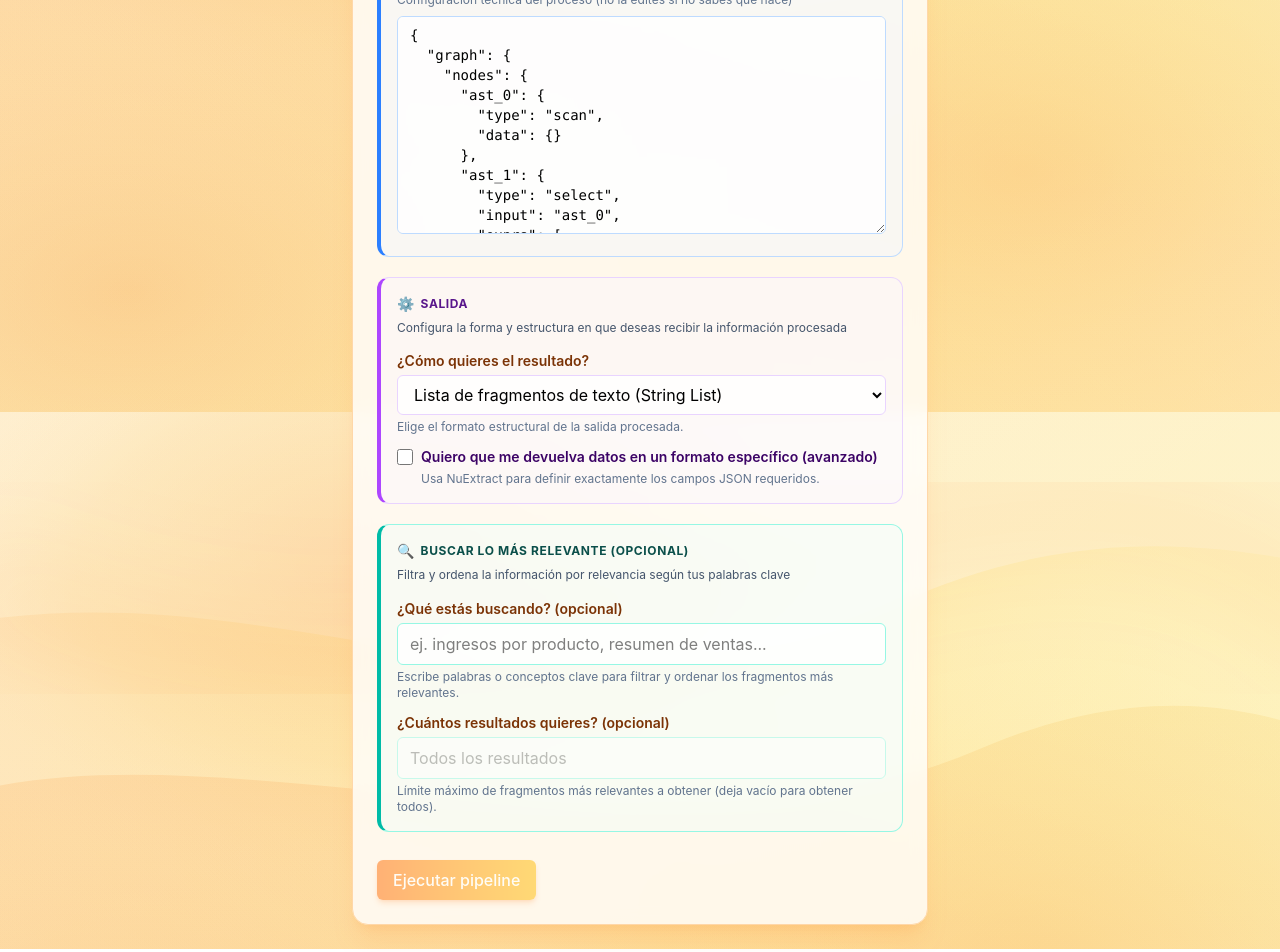
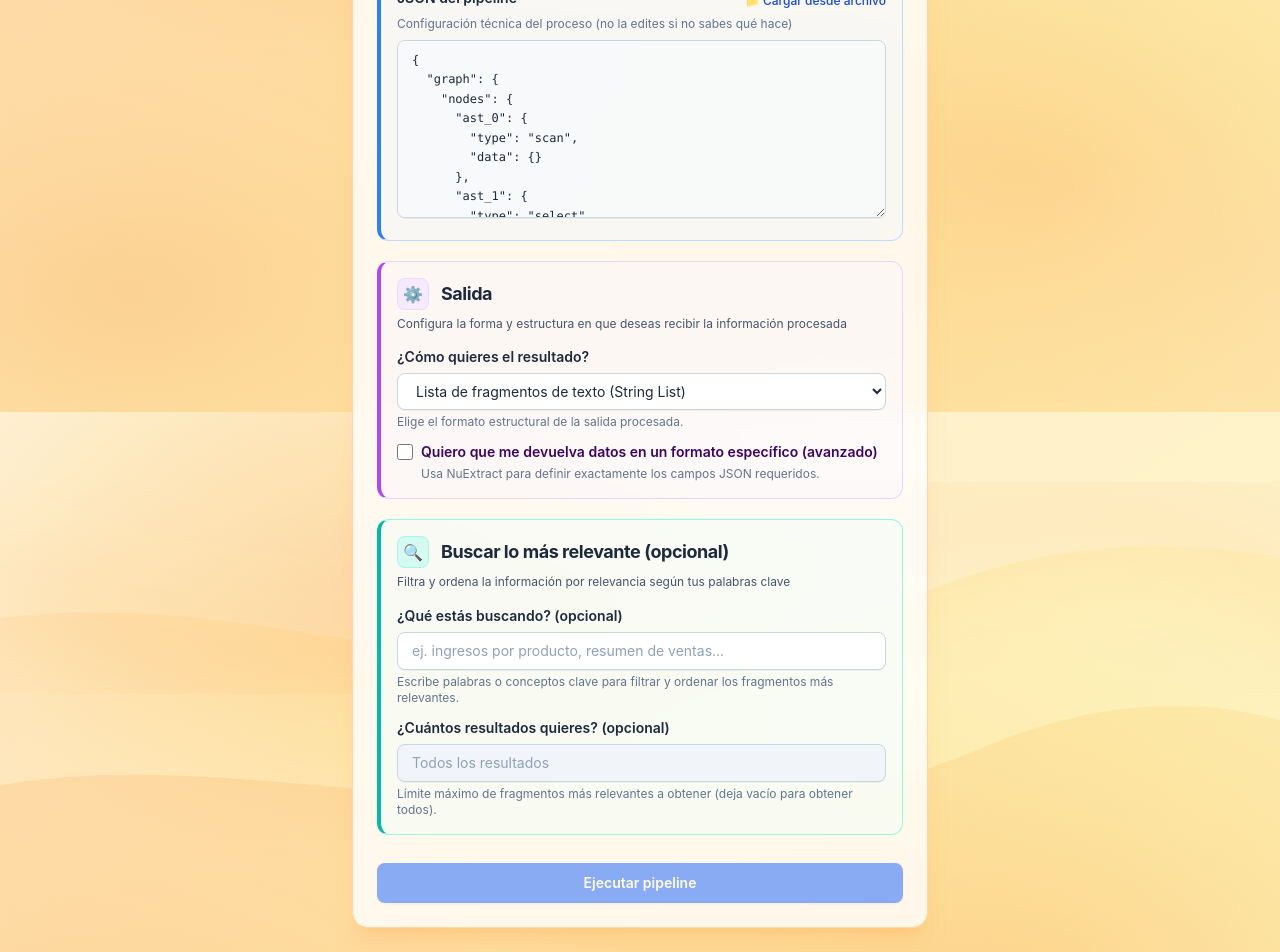
Before and after one commit to Edahi98/ByteRevParser, a React app in the folder frontend/: page / in a window 1280 px wide. Shown: the part 388-1340 px from the top of the page. Built offline with nearby package versions, Linux system fonts and the light colour scheme; the HTML template or start-up script is replaced by a standard one.

Commit message:
feat(frontend): apply OLAN blue brand palette to form atoms
Replace the warm orange/amber/yellow accents with OLAN's blue/sky/
cyan/indigo palette and cleaner corporate borders and focus states
across Button, Checkbox, FileInput, Label, SectionTitle, Select,
TextArea and TextInput.

```diff
--- a/frontend/src/components/atoms/Button.jsx
+++ b/frontend/src/components/atoms/Button.jsx
@@ -1,7 +1,8 @@
 const VARIANT_CLASSES = {
   primary:
-    'bg-gradient-to-r from-orange-500 to-amber-400 text-white shadow-md shadow-orange-500/30 hover:from-orange-600 hover:to-amber-500',
-  secondary: 'bg-amber-100 text-amber-900 hover:bg-amber-200',
+    'bg-blue-600 hover:bg-blue-700 text-white font-semibold shadow-sm focus:outline-none focus:ring-2 focus:ring-blue-500 focus:ring-offset-2 rounded-lg py-2.5 px-5 transition-all text-sm w-full cursor-pointer disabled:opacity-50 disabled:cursor-not-allowed disabled:hover:bg-blue-600',
+  secondary:
+    'bg-slate-100 hover:bg-slate-200 text-slate-700 font-medium rounded-lg py-2 px-4 transition-all text-sm border border-slate-200 cursor-pointer disabled:opacity-50 disabled:cursor-not-allowed',
 }
 
 export function Button({ children, onClick, type = 'button', variant = 'primary', disabled = false }) {
@@ -10,7 +11,7 @@ export function Button({ children, onClick, type = 'button', variant = 'primary'
       type={type}
       onClick={onClick}
       disabled={disabled}
-      className={`px-4 py-2 rounded-md font-medium transition-colors disabled:opacity-50 disabled:cursor-not-allowed ${VARIANT_CLASSES[variant]}`}
+      className={`${VARIANT_CLASSES[variant] || VARIANT_CLASSES.primary}`}
     >
       {children}
     </button>
--- a/frontend/src/components/atoms/Checkbox.jsx
+++ b/frontend/src/components/atoms/Checkbox.jsx
@@ -1,12 +1,14 @@
 const ACCENT_CLASSES = {
-  blue: 'border-blue-300 text-blue-600 focus:ring-blue-400 accent-blue-500',
-  purple: 'border-purple-300 text-purple-600 focus:ring-purple-400 accent-purple-500',
-  teal: 'border-teal-300 text-teal-600 focus:ring-teal-400 accent-teal-500',
-  orange: 'border-orange-300 text-orange-600 focus:ring-orange-400 accent-orange-500',
+  blue: 'border-slate-300 text-blue-600 focus:ring-2 focus:ring-blue-500/30 accent-blue-600',
+  sky: 'border-slate-300 text-sky-600 focus:ring-2 focus:ring-sky-500/30 accent-sky-600',
+  cyan: 'border-slate-300 text-cyan-600 focus:ring-2 focus:ring-cyan-500/30 accent-cyan-600',
+  indigo: 'border-slate-300 text-indigo-600 focus:ring-2 focus:ring-indigo-500/30 accent-indigo-600',
+  purple: 'border-slate-300 text-purple-600 focus:ring-2 focus:ring-purple-500/30 accent-purple-600',
+  teal: 'border-slate-300 text-teal-600 focus:ring-2 focus:ring-teal-500/30 accent-teal-600',
 }
 
-export function Checkbox({ id, checked, onChange, disabled = false, accent = 'orange' }) {
-  const accentStyle = ACCENT_CLASSES[accent] || ACCENT_CLASSES.orange
+export function Checkbox({ id, checked, onChange, disabled = false, accent = 'blue' }) {
+  const accentStyle = ACCENT_CLASSES[accent] || ACCENT_CLASSES.blue
 
   return (
     <input
@@ -15,7 +17,7 @@ export function Checkbox({ id, checked, onChange, disabled = false, accent = 'or
       checked={checked}
       onChange={onChange}
       disabled={disabled}
-      className={`h-4 w-4 rounded cursor-pointer disabled:cursor-not-allowed disabled:opacity-50 ${accentStyle}`}
+      className={`h-4 w-4 rounded border cursor-pointer disabled:cursor-not-allowed disabled:opacity-50 transition-colors ${accentStyle}`}
     />
   )
 }
--- a/frontend/src/components/atoms/Label.jsx
+++ b/frontend/src/components/atoms/Label.jsx
@@ -1,6 +1,6 @@
 export function Label({ children, htmlFor }) {
   return (
-    <label htmlFor={htmlFor} className="block text-sm font-semibold text-amber-900 mb-1">
+    <label htmlFor={htmlFor} className="block text-sm font-semibold text-slate-800 mb-1.5">
       {children}
     </label>
   )
--- a/frontend/src/components/atoms/SectionTitle.jsx
+++ b/frontend/src/components/atoms/SectionTitle.jsx
@@ -1,17 +1,23 @@
-const ACCENT_TITLE_CLASSES = {
-  blue: 'text-blue-900',
-  purple: 'text-purple-900',
-  teal: 'text-teal-900',
-  amber: 'text-amber-900',
+const ACCENT_ICON_CLASSES = {
+  blue: 'bg-blue-100/80 text-blue-700 border-blue-200/70',
+  sky: 'bg-sky-100/80 text-sky-700 border-sky-200/70',
+  cyan: 'bg-cyan-100/80 text-cyan-700 border-cyan-200/70',
+  indigo: 'bg-indigo-100/80 text-indigo-700 border-indigo-200/70',
+  purple: 'bg-purple-100/80 text-purple-700 border-purple-200/70',
+  teal: 'bg-teal-100/80 text-teal-700 border-teal-200/70',
 }
 
-export function SectionTitle({ children, icon, accent = 'amber' }) {
-  const textColorClass = ACCENT_TITLE_CLASSES[accent] || ACCENT_TITLE_CLASSES.amber
+export function SectionTitle({ children, icon, accent = 'blue' }) {
+  const iconStyle = ACCENT_ICON_CLASSES[accent] || ACCENT_ICON_CLASSES.blue
 
   return (
-    <h3 className={`text-xs font-bold uppercase tracking-wider flex items-center gap-1.5 ${textColorClass}`}>
-      {icon && <span className="text-sm normal-case select-none">{icon}</span>}
+    <h2 className="text-base md:text-lg font-bold text-slate-800 tracking-tight flex items-center gap-3">
+      {icon && (
+        <span className={`w-8 h-8 rounded-lg border flex items-center justify-center text-base select-none ${iconStyle}`}>
+          {icon}
+        </span>
+      )}
       <span>{children}</span>
-    </h3>
+    </h2>
   )
 }
--- a/frontend/src/components/atoms/Select.jsx
+++ b/frontend/src/components/atoms/Select.jsx
@@ -1,12 +1,14 @@
 const ACCENT_CLASSES = {
-  blue: 'focus:ring-blue-400 focus:border-blue-400 border-blue-200',
-  purple: 'focus:ring-purple-400 focus:border-purple-400 border-purple-200',
-  teal: 'focus:ring-teal-400 focus:border-teal-400 border-teal-200',
-  orange: 'focus:ring-orange-400 focus:border-orange-400 border-orange-200',
+  blue: 'focus:ring-2 focus:ring-blue-500/20 focus:border-blue-600 border-slate-300',
+  sky: 'focus:ring-2 focus:ring-sky-500/20 focus:border-sky-600 border-slate-300',
+  cyan: 'focus:ring-2 focus:ring-cyan-500/20 focus:border-cyan-600 border-slate-300',
+  indigo: 'focus:ring-2 focus:ring-indigo-500/20 focus:border-indigo-600 border-slate-300',
+  purple: 'focus:ring-2 focus:ring-purple-500/20 focus:border-purple-600 border-slate-300',
+  teal: 'focus:ring-2 focus:ring-teal-500/20 focus:border-teal-600 border-slate-300',
 }
 
-export function Select({ id, value, onChange, options, disabled = false, accent = 'orange' }) {
-  const accentStyle = ACCENT_CLASSES[accent] || ACCENT_CLASSES.orange
+export function Select({ id, value, onChange, options, disabled = false, accent = 'blue' }) {
+  const accentStyle = ACCENT_CLASSES[accent] || ACCENT_CLASSES.blue
 
   return (
     <select
@@ -14,7 +16,7 @@ export function Select({ id, value, onChange, options, disabled = false, accent
       value={value}
       onChange={onChange}
       disabled={disabled}
-      className={`w-full px-3 py-2 border rounded-md bg-white/80 focus:outline-none focus:ring-2 disabled:opacity-50 disabled:cursor-not-allowed ${accentStyle}`}
+      className={`w-full px-3.5 py-2 text-sm text-slate-800 bg-white border rounded-lg shadow-2xs focus:outline-none transition-all cursor-pointer disabled:bg-slate-100 disabled:text-slate-400 disabled:cursor-not-allowed ${accentStyle}`}
     >
       {options.map((option) => (
         <option key={option.value} value={option.value}>
--- a/frontend/src/components/atoms/TextArea.jsx
+++ b/frontend/src/components/atoms/TextArea.jsx
@@ -1,12 +1,14 @@
 const ACCENT_CLASSES = {
-  blue: 'focus:ring-blue-400 focus:border-blue-400 border-blue-200',
-  purple: 'focus:ring-purple-400 focus:border-purple-400 border-purple-200',
-  teal: 'focus:ring-teal-400 focus:border-teal-400 border-teal-200',
-  orange: 'focus:ring-orange-400 focus:border-orange-400 border-orange-200',
+  blue: 'focus:ring-2 focus:ring-blue-500/20 focus:border-blue-600 border-slate-300',
+  sky: 'focus:ring-2 focus:ring-sky-500/20 focus:border-sky-600 border-slate-300',
+  cyan: 'focus:ring-2 focus:ring-cyan-500/20 focus:border-cyan-600 border-slate-300',
+  indigo: 'focus:ring-2 focus:ring-indigo-500/20 focus:border-indigo-600 border-slate-300',
+  purple: 'focus:ring-2 focus:ring-purple-500/20 focus:border-purple-600 border-slate-300',
+  teal: 'focus:ring-2 focus:ring-teal-500/20 focus:border-teal-600 border-slate-300',
 }
 
-export function TextArea({ id, value, onChange, rows = 10, accent = 'orange' }) {
-  const accentStyle = ACCENT_CLASSES[accent] || ACCENT_CLASSES.orange
+export function TextArea({ id, value, onChange, rows = 8, accent = 'blue' }) {
+  const accentStyle = ACCENT_CLASSES[accent] || ACCENT_CLASSES.blue
 
   return (
     <textarea
@@ -15,7 +17,7 @@ export function TextArea({ id, value, onChange, rows = 10, accent = 'orange' })
       onChange={onChange}
       rows={rows}
       spellCheck={false}
-      className={`w-full px-3 py-2 font-mono text-sm border rounded-md bg-white/80 focus:outline-none focus:ring-2 ${accentStyle}`}
+      className={`w-full px-3.5 py-2.5 font-mono text-xs text-slate-800 bg-slate-50/70 focus:bg-white border rounded-lg shadow-2xs focus:outline-none transition-all leading-relaxed ${accentStyle}`}
     />
   )
 }
--- a/frontend/src/components/atoms/TextInput.jsx
+++ b/frontend/src/components/atoms/TextInput.jsx
@@ -1,12 +1,14 @@
 const ACCENT_CLASSES = {
-  blue: 'focus:ring-blue-400 focus:border-blue-400 border-blue-200',
-  purple: 'focus:ring-purple-400 focus:border-purple-400 border-purple-200',
-  teal: 'focus:ring-teal-400 focus:border-teal-400 border-teal-200',
-  orange: 'focus:ring-orange-400 focus:border-orange-400 border-orange-200',
+  blue: 'focus:ring-2 focus:ring-blue-500/20 focus:border-blue-600 border-slate-300',
+  sky: 'focus:ring-2 focus:ring-sky-500/20 focus:border-sky-600 border-slate-300',
+  cyan: 'focus:ring-2 focus:ring-cyan-500/20 focus:border-cyan-600 border-slate-300',
+  indigo: 'focus:ring-2 focus:ring-indigo-500/20 focus:border-indigo-600 border-slate-300',
+  purple: 'focus:ring-2 focus:ring-purple-500/20 focus:border-purple-600 border-slate-300',
+  teal: 'focus:ring-2 focus:ring-teal-500/20 focus:border-teal-600 border-slate-300',
 }
 
-export function TextInput({ id, type = 'text', value, onChange, placeholder, min, disabled = false, accent = 'orange' }) {
-  const accentStyle = ACCENT_CLASSES[accent] || ACCENT_CLASSES.orange
+export function TextInput({ id, type = 'text', value, onChange, placeholder, min, disabled = false, accent = 'blue' }) {
+  const accentStyle = ACCENT_CLASSES[accent] || ACCENT_CLASSES.blue
 
   return (
     <input
@@ -17,7 +19,7 @@ export function TextInput({ id, type = 'text', value, onChange, placeholder, min
       placeholder={placeholder}
       min={min}
       disabled={disabled}
-      className={`w-full px-3 py-2 border rounded-md bg-white/80 focus:outline-none focus:ring-2 disabled:opacity-50 disabled:cursor-not-allowed ${accentStyle}`}
+      className={`w-full px-3.5 py-2 text-sm text-slate-800 bg-white border rounded-lg shadow-2xs focus:outline-none transition-all placeholder:text-slate-400 disabled:bg-slate-100 disabled:text-slate-400 disabled:cursor-not-allowed ${accentStyle}`}
     />
   )
 }
```
Also changed, not shown: frontend/src/components/atoms/FileInput.jsx (+9 -7 lines).
